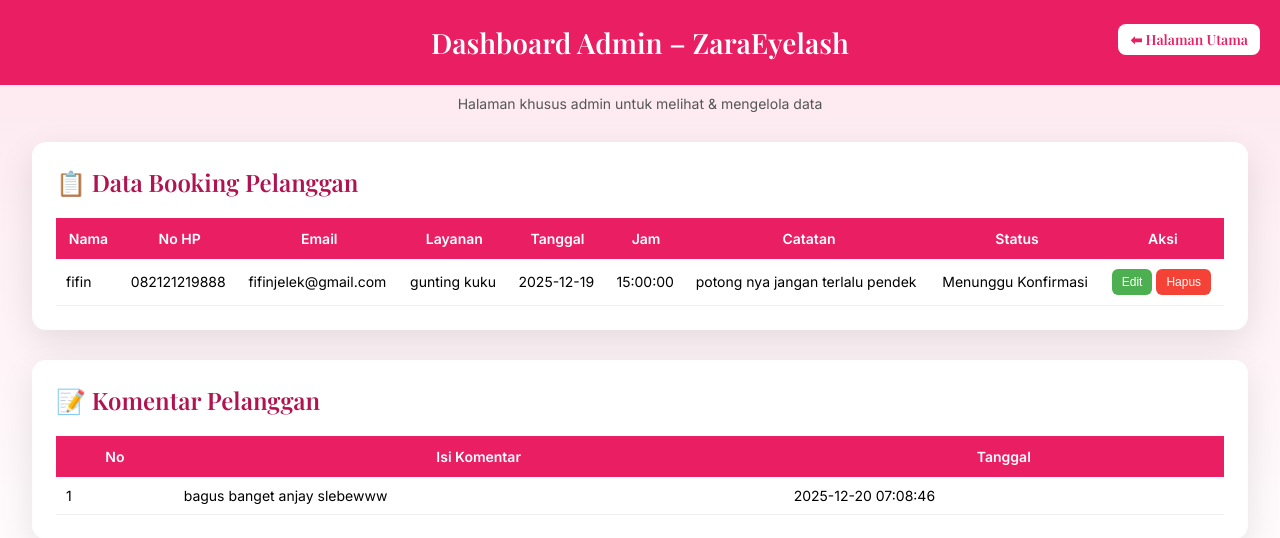
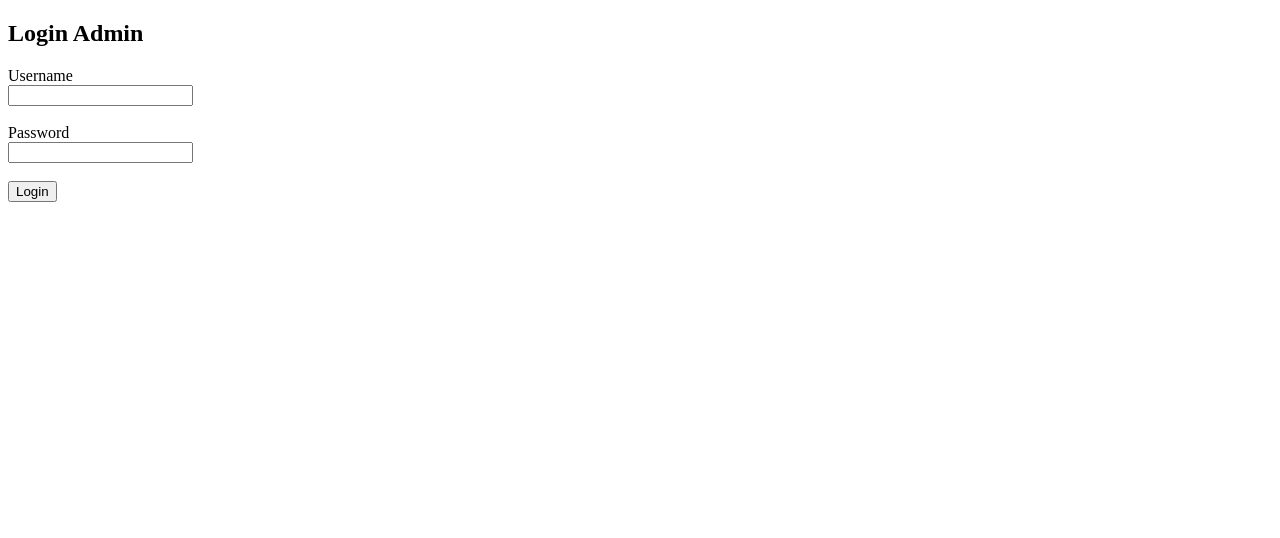
Before and after one commit to ibay16/Tubes_IPL, a PHP site: page /index.php?page=admin in a window 1280 px wide. Shown: the top 538 px of the page. Run offline with PHP 8.4, Linux system fonts and the light colour scheme; data comes from the database, SQL or seed files in the repository.

Commit message:
membuat halaman login dan menambahkan beberapa kode di beberapa folder

```diff
--- a/app/controllers/AdminController.php
+++ b/app/controllers/AdminController.php
@@ -7,13 +7,25 @@ class AdminController
 {
     private $db;
 
+    // akun admin (tanpa database)
+    private $adminUsername = 'admin';
+    private $adminPassword = 'admin123';
+
     public function __construct()
     {
         $this->db = Database::connect();
     }
 
+    // halaman admin / login
     public function index()
     {
+        // JIKA BELUM LOGIN → FORM LOGIN
+        if (!isset($_SESSION['admin'])) {
+            require_once 'app/views/login.php';
+            return;
+        }
+
+        // JIKA SUDAH LOGIN → DASHBOARD ADMIN
         $bookingModel = new Booking($this->db);
         $bookings = $bookingModel->getAll();
 
@@ -22,4 +34,26 @@ class AdminController
 
         require_once 'app/views/admin.php';
     }
+
+    // proses login admin
+    public function login()
+    {
+        $username = $_POST['username'] ?? '';
+        $password = $_POST['password'] ?? '';
+
+        if ($username === $this->adminUsername && $password === $this->adminPassword) {
+            $_SESSION['admin'] = true;
+            header("Location: index.php?page=admin");
+        } else {
+            $_SESSION['error'] = "Username atau Password salah!";
+            header("Location: index.php?page=admin");
+        }
+    }
+
+    // logout admin
+    public function logout()
+    {
+        unset($_SESSION['admin']);
+        header("Location: index.php");
+    }
 }
--- a/app/views/admin.php
+++ b/app/views/admin.php
@@ -1,4 +1,8 @@
 <?php
+if (!isset($_SESSION['admin'])) {
+    header("Location: index.php?page=admin");
+    exit;
+}
 // ==================================
 // AKTIFKAN ERROR (BANTU DEBUG)
 // ==================================
@@ -29,6 +33,7 @@ $comments = $stmtKomentar->fetchAll();
 
 <!DOCTYPE html>
 <html lang="id">
+
 <head>
     <meta charset="UTF-8">
     <meta name="viewport" content="width=device-width, initial-scale=1.0">
@@ -44,12 +49,17 @@ $comments = $stmtKomentar->fetchAll();
             --card: #ffffff;
             --radius: 14px;
         }
-* { box-sizing: border-box; }
+
+        * {
+            box-sizing: border-box;
+        }
+
         body {
             margin: 0;
             font-family: "Inter", sans-serif;
             background: linear-gradient(180deg, var(--bg), #fff);
         }
+
         .header {
             background: var(--pink);
             color: white;
@@ -59,6 +69,7 @@ body {
             font-size: 28px;
             position: relative;
         }
+
         .back-home {
             position: absolute;
             right: 20px;
@@ -71,41 +82,51 @@ body {
             font-size: 14px;
             font-weight: 600;
         }
+
         .sub-header {
             text-align: center;
             margin-top: 10px;
             color: #555;
             font-size: 14px;
         }
+
         .container {
             width: 95%;
             margin: 30px auto;
             background: var(--card);
             padding: 24px;
             border-radius: var(--radius);
-    box-shadow: 0 12px 35px rgba(0,0,0,0.1);
+            box-shadow: 0 12px 35px rgba(0, 0, 0, 0.1);
         }
+
         h2 {
             margin-top: 0;
             color: var(--pink-dark);
             font-family: "Playfair Display", serif;
         }
+
         table {
             width: 100%;
             border-collapse: collapse;
             margin-top: 16px;
             font-size: 14px;
         }
+
         th {
             background: var(--pink);
             color: white;
             padding: 12px;
         }
+
         td {
             padding: 10px;
             border-bottom: 1px solid #eee;
         }
-tr:hover td { background: #fde7ef; }
+
+        tr:hover td {
+            background: #fde7ef;
+        }
+
         .btn {
             padding: 6px 10px;
             border-radius: 6px;
@@ -113,8 +134,17 @@ tr:hover td { background: #fde7ef; }
             cursor: pointer;
             font-size: 12px;
         }
-.btn-edit { background: #4caf50; color: white; }
-.btn-delete { background: #f44336; color: white; }
+
+        .btn-edit {
+            background: #4caf50;
+            color: white;
+        }
+
+        .btn-delete {
+            background: #f44336;
+            color: white;
+        }
+
         .footer {
             margin-top: 40px;
             padding: 20px;
@@ -172,7 +202,9 @@ tr:hover td { background: #fde7ef; }
                     </tr>
                 <?php endforeach; ?>
             <?php else: ?>
-<tr><td colspan="9" align="center">Belum ada data booking</td></tr>
+                <tr>
+                    <td colspan="9" align="center">Belum ada data booking</td>
+                </tr>
             <?php endif; ?>
         </table>
     </div>
@@ -189,7 +221,8 @@ tr:hover td { background: #fde7ef; }
             </tr>
 
             <?php if (count($comments) > 0): ?>
-<?php $no = 1; foreach ($comments as $row): ?>
+                <?php $no = 1;
+                foreach ($comments as $row): ?>
                     <tr>
                         <td><?= $no++; ?></td>
                         <td><?= htmlspecialchars($row['isi_komentar']); ?></td>
@@ -197,7 +230,9 @@ tr:hover td { background: #fde7ef; }
                     </tr>
                 <?php endforeach; ?>
             <?php else: ?>
-<tr><td colspan="3" align="center">Belum ada komentar</td></tr>
+                <tr>
+                    <td colspan="3" align="center">Belum ada komentar</td>
+                </tr>
             <?php endif; ?>
         </table>
     </div>
@@ -208,4 +243,5 @@ tr:hover td { background: #fde7ef; }
     </div>
 
 </body>
+
 </html>
--- /dev/null
+++ b/app/views/login.php
@@ -0,0 +1,32 @@
+<!DOCTYPE html>
+<html lang="id">
+
+<head>
+  <meta charset="UTF-8">
+  <title>Login Admin</title>
+</head>
+
+<body>
+
+  <h2>Login Admin</h2>
+
+  <?php if (isset($_SESSION['error'])) : ?>
+    <p style="color:red;">
+      <?= $_SESSION['error'];
+      unset($_SESSION['error']); ?>
+    </p>
+  <?php endif; ?>
+
+  <form method="POST" action="index.php?page=admin&action=login">
+    <label>Username</label><br>
+    <input type="text" name="username" required><br><br>
+
+    <label>Password</label><br>
+    <input type="password" name="password" required><br><br>
+
+    <button type="submit">Login</button>
+  </form>
+
+</body>
+
+</html>
--- a/index.php
+++ b/index.php
@@ -1,4 +1,5 @@
 <?php
+session_start();
 
 error_reporting(E_ALL);
 ini_set('display_errors', 1);
@@ -37,8 +38,15 @@ switch ($page) {
         break;
 
     case 'admin':
-        (new AdminController())->index();
+        $controller = new AdminController();
+
+        if (method_exists($controller, $action)) {
+            $controller->$action();
+        } else {
+            $controller->index();
+        }
         break;
+
 
     default:
         echo "Halaman tidak ditemukan";
```
Lines whose indentation alone changed are shown as unchanged.
